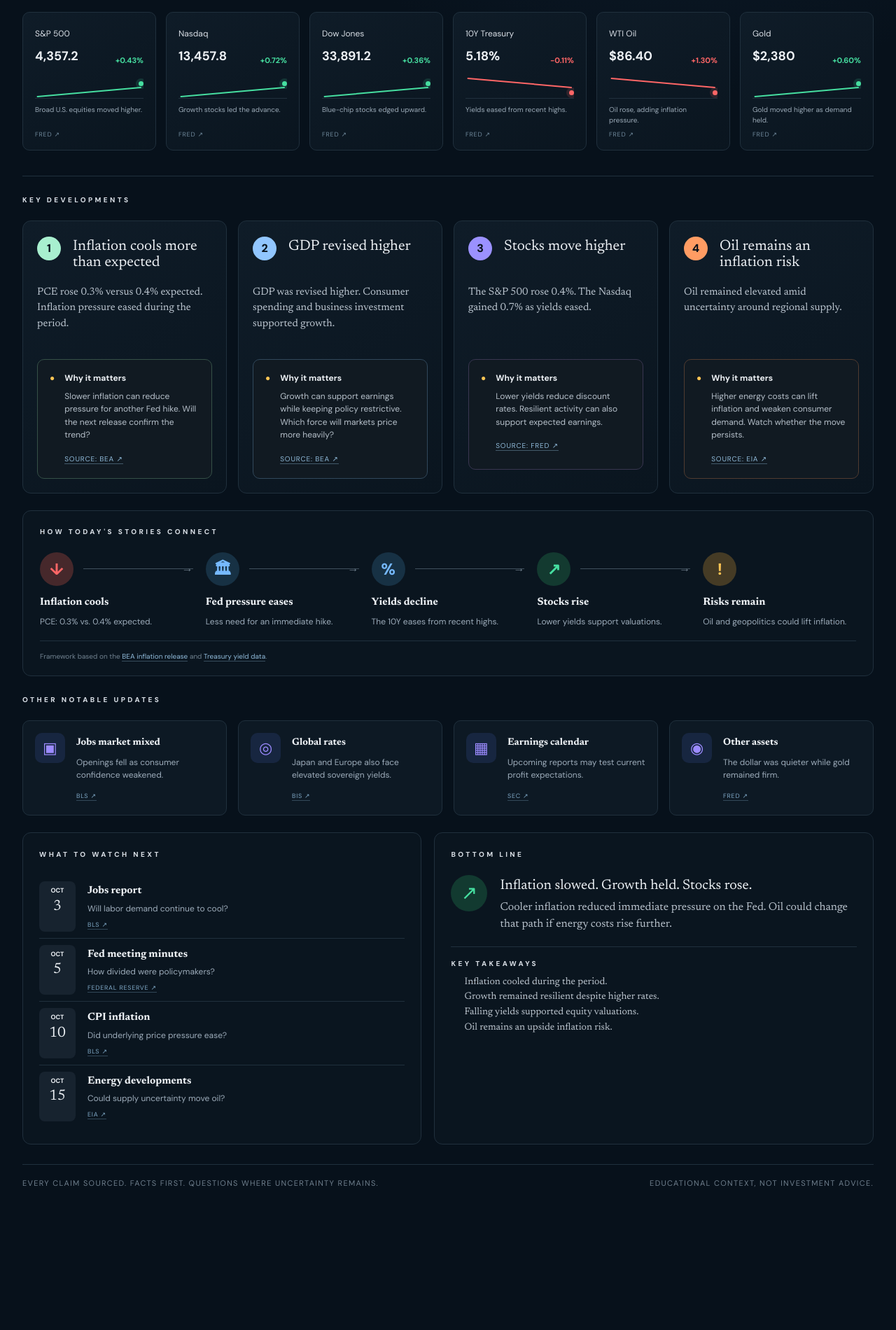
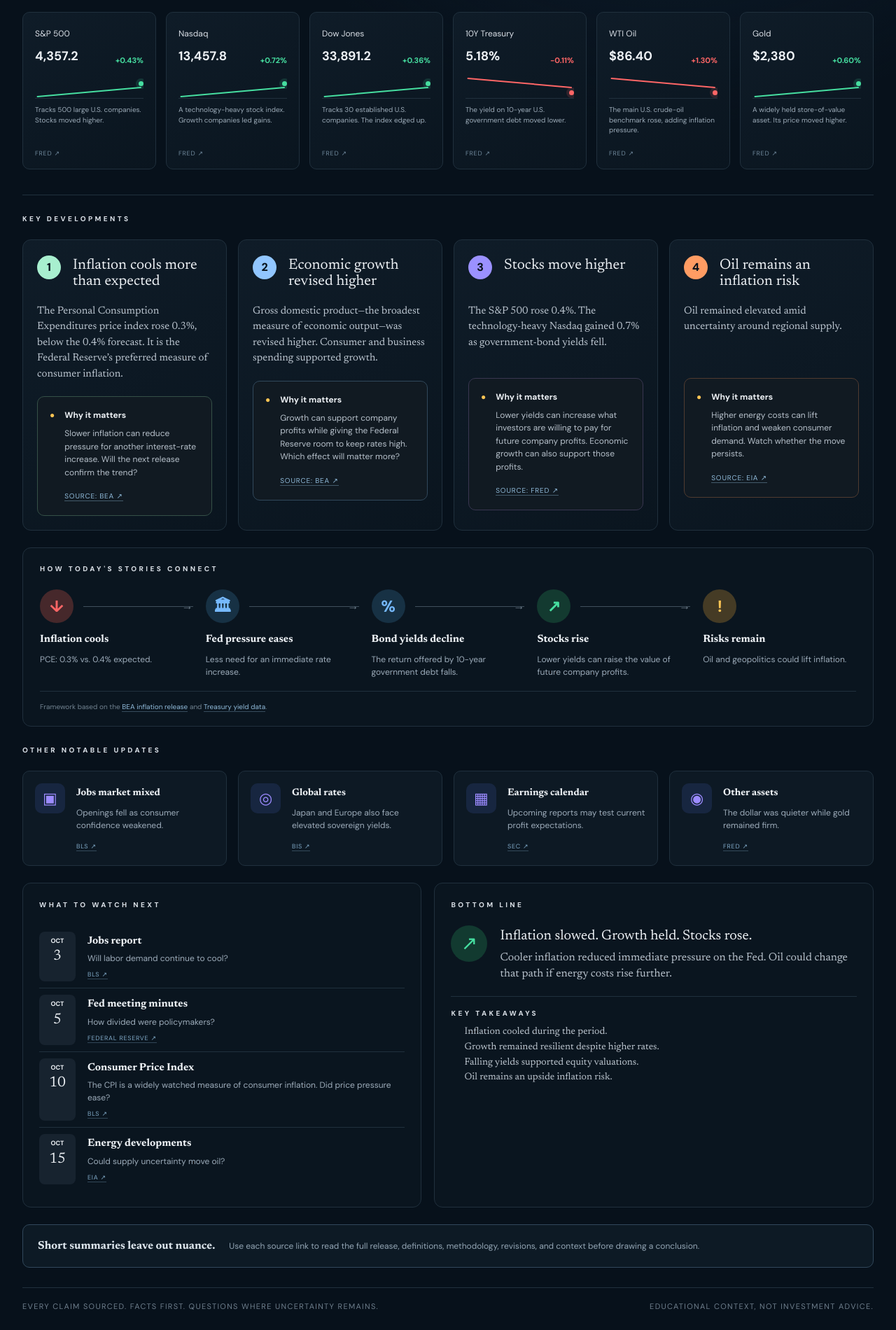
Before and after one commit to PennPredict/tldr-macro, a Next.js app: page / in a window 1280 px wide. Shown: the part 521-2421 px from the top of the page at 70% size. Before the commit the page ends 2246 px from the top, so only its background shows below. Built offline with nearby package versions, Linux system fonts and the light colour scheme.

Commit message:
Define market terms and disclose summary limits

```diff
--- a/app/page.tsx
+++ b/app/page.tsx
@@ -1,24 +1,24 @@
 const markets = [
-  { name: "S&P 500", value: "4,357.2", move: "+0.43%", positive: true, note: "Broad U.S. equities moved higher.", href: "https://fred.stlouisfed.org/series/SP500" },
-  { name: "Nasdaq", value: "13,457.8", move: "+0.72%", positive: true, note: "Growth stocks led the advance.", href: "https://fred.stlouisfed.org/series/NASDAQCOM" },
-  { name: "Dow Jones", value: "33,891.2", move: "+0.36%", positive: true, note: "Blue-chip stocks edged upward.", href: "https://fred.stlouisfed.org/series/DJIA" },
-  { name: "10Y Treasury", value: "5.18%", move: "−0.11%", positive: false, note: "Yields eased from recent highs.", href: "https://fred.stlouisfed.org/series/DGS10" },
-  { name: "WTI Oil", value: "$86.40", move: "+1.30%", positive: false, note: "Oil rose, adding inflation pressure.", href: "https://fred.stlouisfed.org/series/DCOILWTICO" },
-  { name: "Gold", value: "$2,380", move: "+0.60%", positive: true, note: "Gold moved higher as demand held.", href: "https://fred.stlouisfed.org/series/GOLDAMGBD228NLBM" },
+  { name: "S&P 500", value: "4,357.2", move: "+0.43%", positive: true, note: "Tracks 500 large U.S. companies. Stocks moved higher.", href: "https://fred.stlouisfed.org/series/SP500" },
+  { name: "Nasdaq", value: "13,457.8", move: "+0.72%", positive: true, note: "A technology-heavy stock index. Growth companies led gains.", href: "https://fred.stlouisfed.org/series/NASDAQCOM" },
+  { name: "Dow Jones", value: "33,891.2", move: "+0.36%", positive: true, note: "Tracks 30 established U.S. companies. The index edged up.", href: "https://fred.stlouisfed.org/series/DJIA" },
+  { name: "10Y Treasury", value: "5.18%", move: "−0.11%", positive: false, note: "The yield on 10-year U.S. government debt moved lower.", href: "https://fred.stlouisfed.org/series/DGS10" },
+  { name: "WTI Oil", value: "$86.40", move: "+1.30%", positive: false, note: "The main U.S. crude-oil benchmark rose, adding inflation pressure.", href: "https://fred.stlouisfed.org/series/DCOILWTICO" },
+  { name: "Gold", value: "$2,380", move: "+0.60%", positive: true, note: "A widely held store-of-value asset. Its price moved higher.", href: "https://fred.stlouisfed.org/series/GOLDAMGBD228NLBM" },
 ];
 
 const developments = [
-  { n: "1", tone: "mint", title: "Inflation cools more than expected", body: "PCE rose 0.3% versus 0.4% expected. Inflation pressure eased during the period.", why: "Slower inflation can reduce pressure for another Fed hike. Will the next release confirm the trend?", source: "BEA", href: "https://www.bea.gov/news/current-releases" },
-  { n: "2", tone: "blue", title: "GDP revised higher", body: "GDP was revised higher. Consumer spending and business investment supported growth.", why: "Growth can support earnings while keeping policy restrictive. Which force will markets price more heavily?", source: "BEA", href: "https://www.bea.gov/data/gdp/gross-domestic-product" },
-  { n: "3", tone: "violet", title: "Stocks move higher", body: "The S&P 500 rose 0.4%. The Nasdaq gained 0.7% as yields eased.", why: "Lower yields reduce discount rates. Resilient activity can also support expected earnings.", source: "FRED", href: "https://fred.stlouisfed.org/categories/32255" },
+  { n: "1", tone: "mint", title: "Inflation cools more than expected", body: "The Personal Consumption Expenditures price index rose 0.3%, below the 0.4% forecast. It is the Federal Reserve’s preferred measure of consumer inflation.", why: "Slower inflation can reduce pressure for another interest-rate increase. Will the next release confirm the trend?", source: "BEA", href: "https://www.bea.gov/news/current-releases" },
+  { n: "2", tone: "blue", title: "Economic growth revised higher", body: "Gross domestic product—the broadest measure of economic output—was revised higher. Consumer and business spending supported growth.", why: "Growth can support company profits while giving the Federal Reserve room to keep rates high. Which effect will matter more?", source: "BEA", href: "https://www.bea.gov/data/gdp/gross-domestic-product" },
+  { n: "3", tone: "violet", title: "Stocks move higher", body: "The S&P 500 rose 0.4%. The technology-heavy Nasdaq gained 0.7% as government-bond yields fell.", why: "Lower yields can increase what investors are willing to pay for future company profits. Economic growth can also support those profits.", source: "FRED", href: "https://fred.stlouisfed.org/categories/32255" },
   { n: "4", tone: "orange", title: "Oil remains an inflation risk", body: "Oil remained elevated amid uncertainty around regional supply.", why: "Higher energy costs can lift inflation and weaken consumer demand. Watch whether the move persists.", source: "EIA", href: "https://www.eia.gov/petroleum/" },
 ];
 
 const connections = [
   { icon: "↓", title: "Inflation cools", note: "PCE: 0.3% vs. 0.4% expected." },
-  { icon: "🏛", title: "Fed pressure eases", note: "Less need for an immediate hike." },
-  { icon: "%", title: "Yields decline", note: "The 10Y eases from recent highs." },
-  { icon: "↗", title: "Stocks rise", note: "Lower yields support valuations." },
+  { icon: "🏛", title: "Fed pressure eases", note: "Less need for an immediate rate increase." },
+  { icon: "%", title: "Bond yields decline", note: "The return offered by 10-year government debt falls." },
+  { icon: "↗", title: "Stocks rise", note: "Lower yields can raise the value of future company profits." },
   { icon: "!", title: "Risks remain", note: "Oil and geopolitics could lift inflation." },
 ];
 
@@ -106,7 +106,7 @@ export default function Home() {
           <ul>
             <li><time><b>OCT</b>3</time><div><strong>Jobs report</strong><p>Will labor demand continue to cool?</p><a href="https://www.bls.gov/schedule/news_release/empsit.htm" target="_blank" rel="noreferrer">BLS ↗</a></div></li>
             <li><time><b>OCT</b>5</time><div><strong>Fed meeting minutes</strong><p>How divided were policymakers?</p><a href="https://www.federalreserve.gov/monetarypolicy/fomccalendars.htm" target="_blank" rel="noreferrer">Federal Reserve ↗</a></div></li>
-            <li><time><b>OCT</b>10</time><div><strong>CPI inflation</strong><p>Did underlying price pressure ease?</p><a href="https://www.bls.gov/schedule/news_release/cpi.htm" target="_blank" rel="noreferrer">BLS ↗</a></div></li>
+            <li><time><b>OCT</b>10</time><div><strong>Consumer Price Index</strong><p>The CPI is a widely watched measure of consumer inflation. Did price pressure ease?</p><a href="https://www.bls.gov/schedule/news_release/cpi.htm" target="_blank" rel="noreferrer">BLS ↗</a></div></li>
             <li><time><b>OCT</b>15</time><div><strong>Energy developments</strong><p>Could supply uncertainty move oil?</p><a href="https://www.eia.gov/outlooks/steo/" target="_blank" rel="noreferrer">EIA ↗</a></div></li>
           </ul>
         </article>
@@ -118,6 +118,11 @@ export default function Home() {
         </article>
       </section>
 
+      <aside className="nuance-note">
+        <strong>Short summaries leave out nuance.</strong>
+        <p>Use each source link to read the full release, definitions, methodology, revisions, and context before drawing a conclusion.</p>
+      </aside>
+
       <footer><span>Every claim sourced. Facts first. Questions where uncertainty remains.</span><span>Educational context, not investment advice.</span></footer>
     </main>
   );
```
Also changed, not shown: app/globals.css, 1 other file (tests, documents, lock files or other folders).
